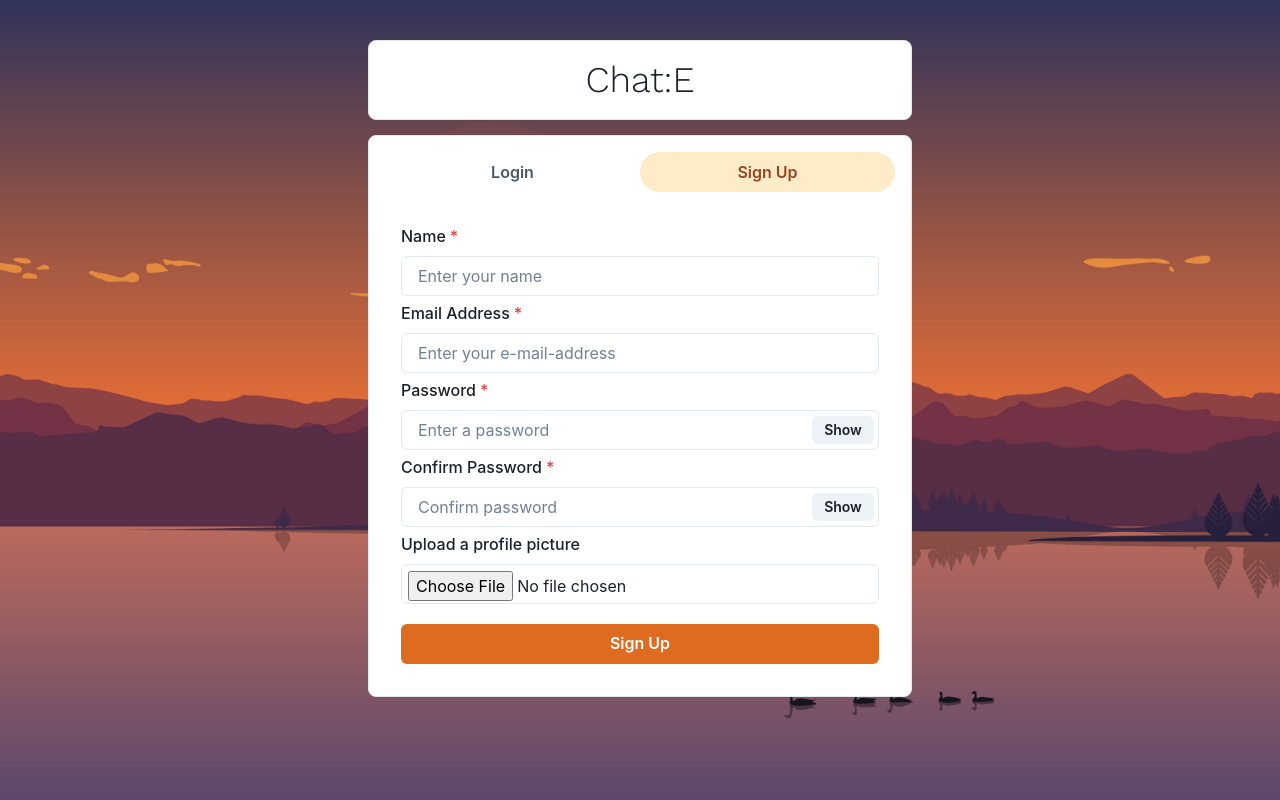
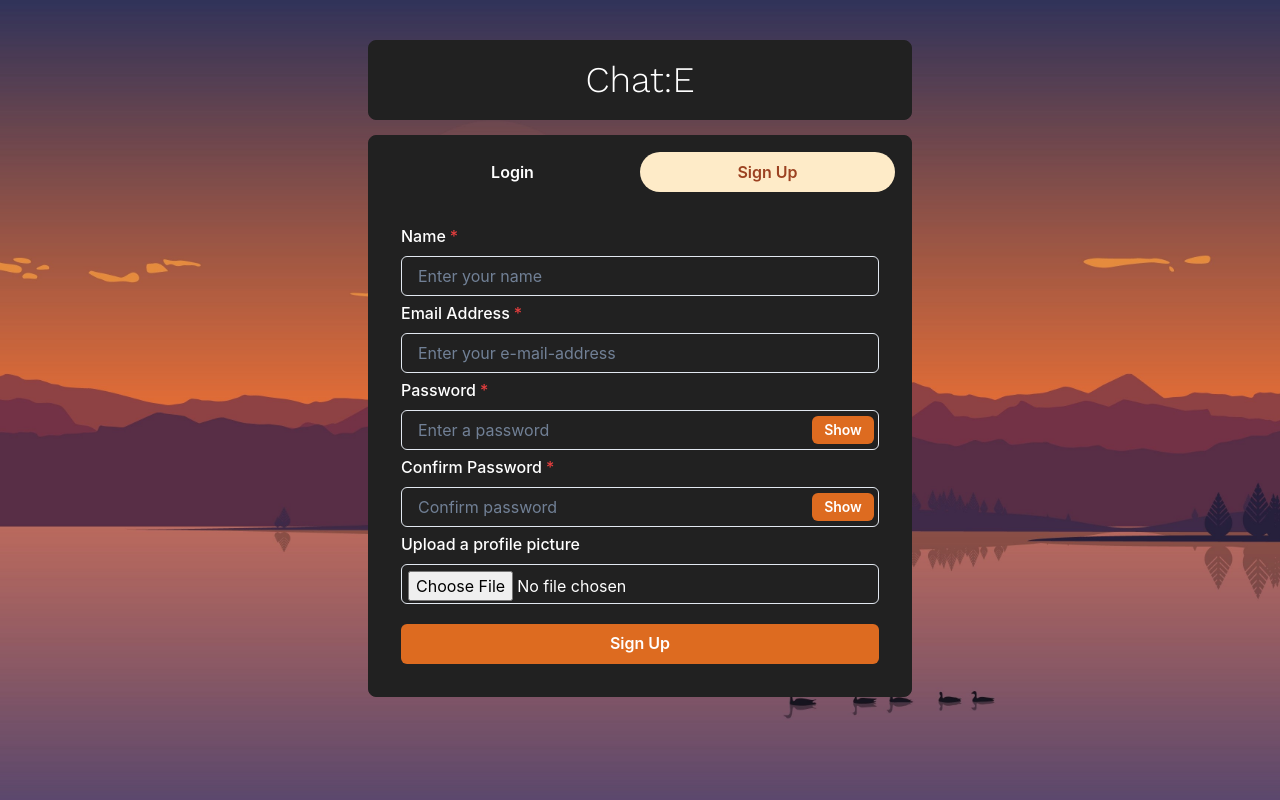
Before and after one commit to PaulBueckhard/Full-Stack-Chat-App, a React (Create React App) app in the folder frontend/: page / in a window 1280 px wide. Both pictures are taken after a click on the tab "Sign Up". Built offline with nearby package versions, Linux system fonts and the light colour scheme.

Commit message:
Changed colour palette of homepage

```diff
--- a/frontend/src/Pages/Homepage.js
+++ b/frontend/src/Pages/Homepage.js
@@ -28,21 +28,22 @@ function Homepage() {
         display="flex"
         justifyContent="center"
         p={3}
-        bg="white"
+        bg="#212121"
         w="100%"
         m="40px 0 15px 0"
         borderRadius="lg"
         borderWidth="1px"
+        borderColor="#212121"
       >
-        <Text fontSize="4xl" fontFamily="Work sans" textAlign="center">
+        <Text fontSize="4xl" fontFamily="Work sans" textAlign="center" color="white">
           Chat:E
         </Text>
       </Box>
-      <Box bg="white" w="100%" p={4} borderRadius="lg" borderWidth="1px">
+      <Box bg="#212121" w="100%" p={4} borderRadius="lg" borderWidth="1px" borderColor="#212121" color="white">
         <Tabs isFitted variant="soft-rounded" colorScheme='orange'>
           <TabList mb="1em">
-            <Tab>Login</Tab>
-            <Tab>Sign Up</Tab>
+            <Tab color="white">Login</Tab>
+            <Tab color="white">Sign Up</Tab>
           </TabList>
           <TabPanels>
             <TabPanel>
--- a/frontend/src/components/Authentication/Login.js
+++ b/frontend/src/components/Authentication/Login.js
@@ -31,7 +31,6 @@ const Login = () => {
       return;
     }
 
-    // console.log(email, password);
     try {
       const config = {
         headers: {
@@ -45,7 +44,6 @@ const Login = () => {
         config
       );
 
-      // console.log(JSON.stringify(data));
       toast({
         title: "Login successful",
         status: "success",
@@ -90,7 +88,7 @@ const Login = () => {
             placeholder="Enter your password"
           />
           <InputRightElement width="4.5rem">
-            <Button h="1.75rem" size="sm" onClick={handleClick}>
+            <Button h="1.75rem" size="sm" colorScheme="orange" onClick={handleClick}>
               {show ? "Hide" : "Show"}
             </Button>
           </InputRightElement>
--- a/frontend/src/components/Authentication/Signup.js
+++ b/frontend/src/components/Authentication/Signup.js
@@ -155,7 +155,7 @@ const Signup = () => {
             onChange={(e) => setPassword(e.target.value)}
           />
           <InputRightElement width="4.5rem">
-            <Button h="1.75rem" size="sm" onClick={handleClick}>
+            <Button h="1.75rem" size="sm" colorScheme="orange" onClick={handleClick}>
               {show ? "Hide" : "Show"}
             </Button>
           </InputRightElement>
@@ -170,7 +170,7 @@ const Signup = () => {
             onChange={(e) => setConfirmpassword(e.target.value)}
           />
           <InputRightElement width="4.5rem">
-            <Button h="1.75rem" size="sm" onClick={handleClick}>
+            <Button h="1.75rem" size="sm" colorScheme="orange" onClick={handleClick}>
               {show ? "Hide" : "Show"}
             </Button>
           </InputRightElement>
```
